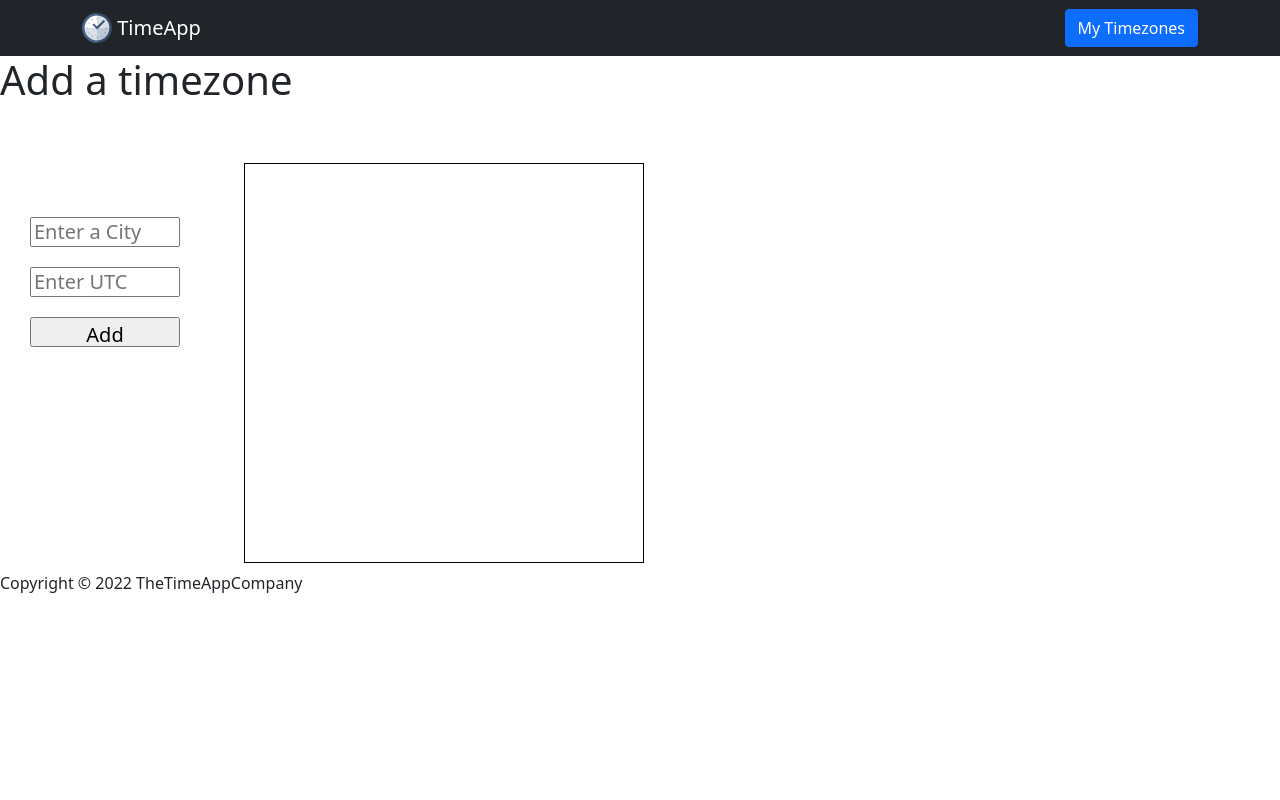
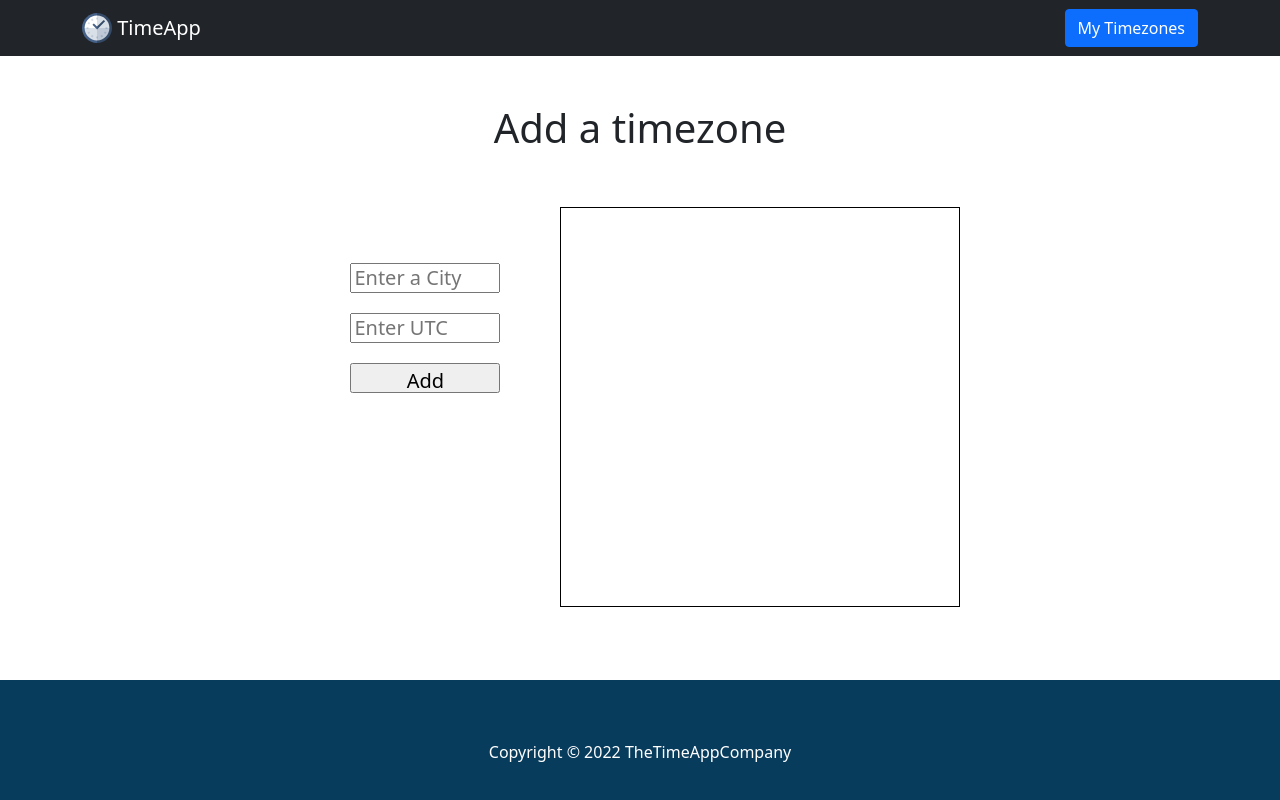
Before and after one commit to argjend551/TimeApp, a React (Vite) app: page /favorites in a window 1280 px wide. Built offline with nearby package versions, Linux system fonts and the light colour scheme; grey boxes are pictures that could not be loaded.

Commit message:
small adjustment in css

```diff
--- a/public/css/style.css
+++ b/public/css/style.css
@@ -34,13 +34,13 @@ li:hover {
 main {
   flex: 1;
 }
-<<<<<<< HEAD:public/style.css
-.favoriteSite{
+
+.favoriteSite {
   margin: 1rem;
   padding: 2rem 2rem;
   text-align: center;
 }
-.form input{
+.form input {
   width: 150px;
   display: block;
   margin-bottom: 20px;
@@ -48,14 +48,14 @@ height: 30px;
   font-size: 20px;
   margin-left: 30px;
 }
-.form{
+.form {
   display: inline-block;
   margin-top: 6%;
 }
-.favoriteCity{
+.favoriteCity {
   color: white;
 }
-.favoriteList{
+.favoriteList {
   display: inline-block;
   margin-top: 4%;
   width: 400px;
@@ -65,11 +65,10 @@ margin-left: 30px;
   margin-left: 5%;
   border: 1px solid black;
   overflow-y: scroll;
-=======
+}
 
 .cityBackgroundImg {
   height: 100%;
->>>>>>> 660345613c291bc34c98e3ed065639be49ee5389:public/css/style.css
 }
 
 #root {
```
Lines whose indentation alone changed are shown as unchanged.
